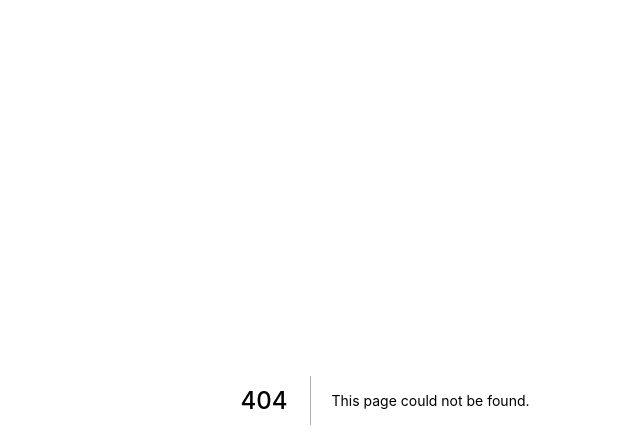
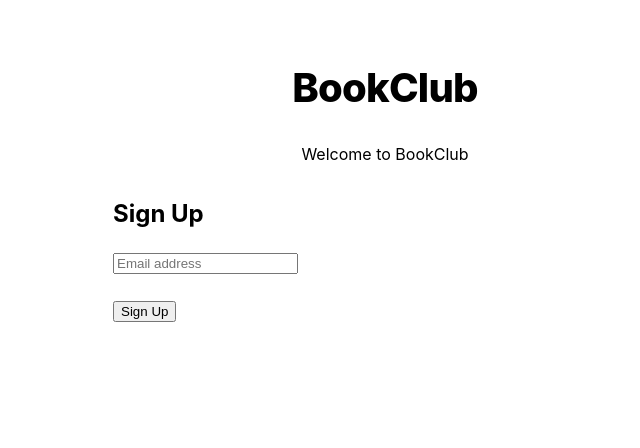
Before and after one commit to TheCarlosAlfaro/book-club, a Next.js app: page /signup in a window 1280 px wide. Before the commit this address had no page. Shown: the top 448 px of the page, without its empty margins (255-895 px from the left). Built offline with nearby package versions, Linux system fonts and the light colour scheme.

Commit message:
Adds links to signin and signup pages

```diff
--- a/pages/login.js
+++ b/pages/signin.js
@@ -4,7 +4,7 @@ import { useRouter } from 'next/router';
 import Layout, { siteTitle } from '../components/layout';
 import utilStyles from '../styles/utils.module.css';
 
-export default function Login() {
+export default function SignIn() {
   //state
   const [email, setEmail] = useState('');
   const [userMsg, setUserMsg] = useState('');
@@ -42,14 +42,14 @@ export default function Login() {
       <section className={`${utilStyles.headingMd} ${utilStyles.padding1px}`}>
         <main>
           <div>
-            <h2 className={utilStyles.headingLg}>Signin</h2>
+            <h2 className={utilStyles.headingLg}>Sign In</h2>
             <input
               type="text"
               placeholder="Email address"
               onChange={onChangeEmail}
             />
             <p className="user--message">{userMsg}</p>
-            <button onClick={handleLoginWithEmail}>Signin</button>
+            <button onClick={handleLoginWithEmail}>Sign In</button>
           </div>
         </main>
       </section>
--- /dev/null
+++ b/pages/signup.js
@@ -0,0 +1,58 @@
+import React, { useState } from 'react';
+import Head from 'next/head';
+import { useRouter } from 'next/router';
+import Layout, { siteTitle } from '../components/layout';
+import utilStyles from '../styles/utils.module.css';
+
+export default function SignUp() {
+  //state
+  const [email, setEmail] = useState('');
+  const [userMsg, setUserMsg] = useState('');
+
+  //variables
+  const router = useRouter();
+
+  // functions
+  const onChangeEmail = (event) => {
+    setUserMsg('');
+    setEmail(event.target.value);
+  };
+
+  const handleLoginWithEmail = (event) => {
+    event.preventDefault();
+    if (email) {
+      console.log('email');
+      if (email === 'hello@carlosalfaro.dev') {
+        console.log('Route to dashboard');
+        router.push('/');
+      } else {
+        setUserMsg('Something went wrong');
+      }
+    } else {
+      setUserMsg('Enter a valid email address');
+    }
+  };
+
+  return (
+    <Layout home>
+      <Head>
+        <title>{siteTitle} Signin</title>
+        <meta name="viewport" content="initial-scale=1.0, width=device-width" />
+      </Head>
+      <section className={`${utilStyles.headingMd} ${utilStyles.padding1px}`}>
+        <main>
+          <div>
+            <h2 className={utilStyles.headingLg}>Sign Up</h2>
+            <input
+              type="text"
+              placeholder="Email address"
+              onChange={onChangeEmail}
+            />
+            <p className="user--message">{userMsg}</p>
+            <button onClick={handleLoginWithEmail}>Sign Up</button>
+          </div>
+        </main>
+      </section>
+    </Layout>
+  );
+}
```
Also changed, not shown: pages/index.js (+14 -0 lines).
